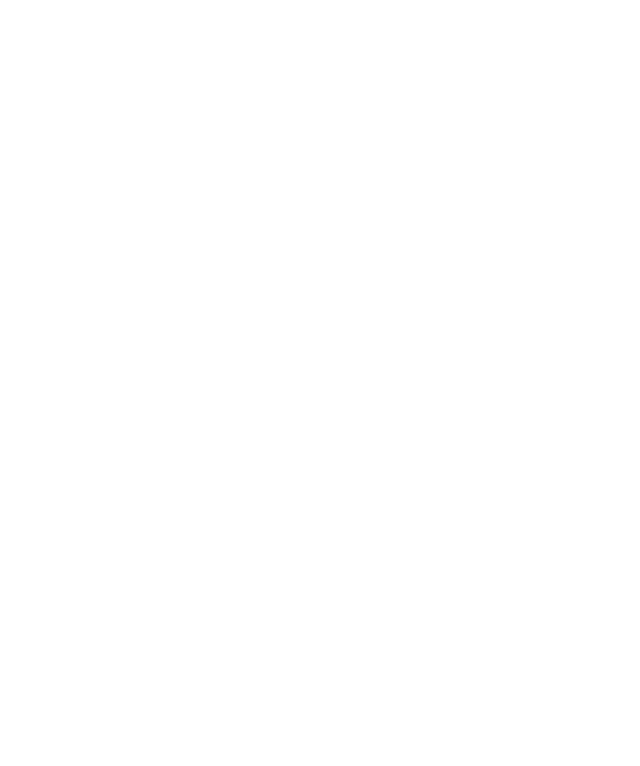
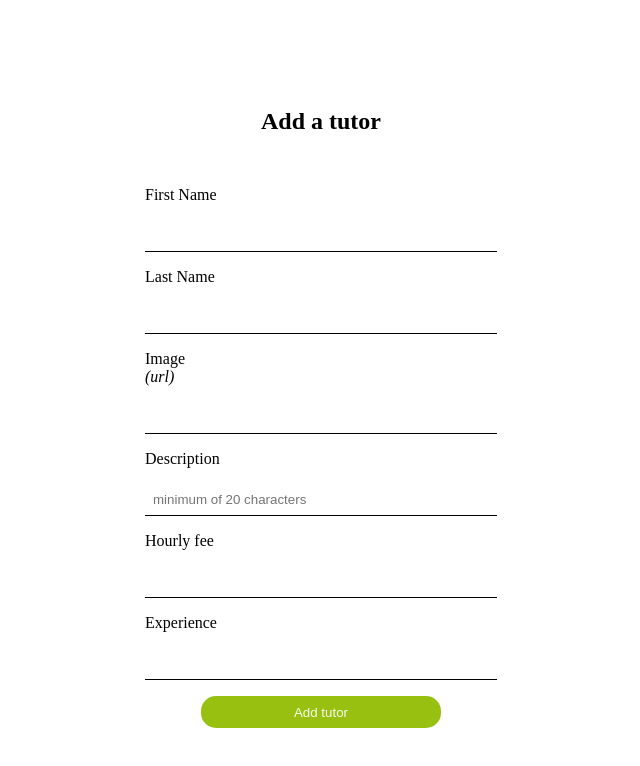
Before and after one commit to laiifuu/quickmaths-frontend, a React (Create React App) app: page /new_tutor in a window 1280 px wide. Before the commit this address had no page. Shown: the top 766 px of the page, without its empty margins (319-959 px from the left). Built offline with nearby package versions, Linux system fonts and the light colour scheme.

Commit message:
Create add item form

```diff
--- a/src/App.js
+++ b/src/App.js
@@ -1,5 +1,6 @@
 import { BrowserRouter, Route, Routes } from 'react-router-dom';
 import './App.css';
+import AddItem from './components/user-actions/addItem';
 import SessionPage from './components/user-sessions/session';
 import Greeting from './components/user-sessions/testing';
 
@@ -8,6 +9,7 @@
     <BrowserRouter>
       <Routes>
         <Route path="/" element={<Greeting />} />
+        <Route path="/new_tutor" element={<AddItem />} />
         <Route path="/user/session" element={<SessionPage />} />
       </Routes>
     </BrowserRouter>
--- /dev/null
+++ b/src/components/user-actions/addItem.js
@@ -0,0 +1,127 @@
+import { useEffect, useState } from 'react';
+import { useDispatch, useSelector } from 'react-redux';
+import { useNavigate } from 'react-router-dom';
+import { createTutor } from '../../redux/user/additem-redux';
+import './additem.scss';
+
+const AddItem = () => {
+  const dispatch = useDispatch();
+
+  const returnMsg = useSelector((store) => store.createTutorReducer);
+
+  const redirection = useNavigate();
+
+  const [fName, setFName] = useState('');
+  const [lName, setLName] = useState('');
+  const [image, setImage] = useState('');
+  const [desc, setDesc] = useState('');
+  const [fee, setFee] = useState('');
+  const [experience, setExperience] = useState('');
+
+  const obj = {
+    first_name: fName,
+    last_name: lName,
+    photo_url: image,
+    description: desc,
+    hourly_fee: fee,
+    experience,
+  };
+
+  const postdate = () => {
+    dispatch(createTutor(obj));
+  };
+
+  useEffect(() => {
+    if (returnMsg.message === 'Tutor has been created successfully!') {
+      alert(returnMsg.message); // eslint-disable-line
+      setTimeout(() => {
+        redirection('/');
+      }, 100);
+    }
+  });
+
+  return (
+    <section className="add-item flex">
+      <div>
+        <h1>Add a tutor</h1>
+      </div>
+      <form action="" className="user-form flex">
+        <label htmlFor="first_name" className="flex">
+          First Name
+          <input
+            type="input"
+            name="first_name"
+            id="first_name"
+            onChange={(e) => setFName(e.target.value)}
+            required
+          />
+        </label>
+        <label htmlFor="last_name" className="flex">
+          Last Name
+          <input
+            type="input"
+            name="last_name"
+            id="last_name"
+            onChange={(e) => setLName(e.target.value)}
+            required
+          />
+        </label>
+        <label htmlFor="image" className="flex">
+          Image
+          {' '}
+          <em>(url)</em>
+          <input
+            type="url"
+            name="image"
+            id="image"
+            onChange={(e) => setImage(e.target.value)}
+            required
+          />
+        </label>
+        <label htmlFor="description" className="flex">
+          Description
+          <input
+            type="text"
+            name="description"
+            id="description"
+            onChange={(e) => setDesc(e.target.value)}
+            placeholder="minimum of 20 characters"
+            minLength="20"
+            maxLength="120"
+            required
+          />
+        </label>
+        <label htmlFor="hourly_fee" className="flex">
+          Hourly fee
+          <input
+            type="number"
+            name="hourly_fee"
+            id="hourly_fee"
+            onChange={(e) => setFee(e.target.value)}
+            required
+          />
+        </label>
+        <label htmlFor="experience" className="flex">
+          Experience
+          <input
+            type="number"
+            name="experience"
+            id="experience"
+            onChange={(e) => setExperience(e.target.value)}
+            required
+          />
+        </label>
+        <button
+          type="button"
+          name="additem"
+          className="session-btn"
+          onClick={postdate}
+        >
+          Add tutor
+        </button>
+      </form>
+    </section>
+  );
+};
+
+export default AddItem;
--- /dev/null
+++ b/src/components/user-actions/additem.scss
@@ -0,0 +1,66 @@
+
+.flex {
+  display: flex;
+  flex-direction: column;
+}
+
+.add-item {
+  height: 100vh;
+  justify-content: center;
+  align-items: center;
+  margin: 0;
+  padding: 0;
+
+  h1 {
+    margin-right: auto;
+  }
+
+  form {
+    // width: 25rem;
+    gap: 1rem;
+    margin-top: 2rem;
+    align-items: center;
+
+    .label-with-input {
+      gap: 0.5rem;
+    }
+
+    label {
+      width: 22rem;
+    }
+
+    input {
+      border: none;
+      border-bottom: 1px solid black;
+      margin-top: 1rem;
+      padding: 0.5rem;
+    }
+
+    input:focus {
+      outline: none;
+    }
+
+    button {
+      border: none;
+      background: #97c010;
+      color: #f6fdec;
+      border-radius: 15px;
+      height: 2rem;
+      width: 15rem;
+    }
+  }
+}
+
+@media screen and (max-width: 370px) {
+  .add-item {
+    height: 100%;
+
+    form {
+      width: auto;
+
+      label {
+        width: 15rem;
+      }
+    }
+  }
+}
--- a/src/components/user-sessions/testing.js
+++ b/src/components/user-sessions/testing.js
@@ -20,7 +20,7 @@
   return (
     <div>
       <p>hello</p>
-      <Link to="/user/session">
+      <Link to="/new_tutor">
         <button
           type="button"
           name="session"
--- a/src/redux/configureStore.js
+++ b/src/redux/configureStore.js
@@ -1,8 +1,10 @@
 import { combineReducers, configureStore } from '@reduxjs/toolkit';
 import userReducer from './user/session-redux';
+import createTutorReducer from './user/additem-redux';
 
 const root = combineReducers({
   userReducer,
+  createTutorReducer,
 });
 
 const store = configureStore({ reducer: root });
--- a/src/redux/user/user-login.js
+++ b/src/redux/user/additem-redux.js
@@ -2,16 +2,16 @@
 
 // API data
 
-const LOGINURL = 'http://127.0.0.1:3000/api/v1/login';
+const APIURL = 'http://127.0.0.1:3000/api/v1/tutors';
 
-const FULLFILED = 'quickmaths-frontend/user/user-login/FULLFILED';
+const FULLFILED = 'quickmaths-frontend/user/additem-redux/FULLFILED';
 
 export const fullfiled = (obj) => ({
   type: FULLFILED,
   payload: { obj },
 });
 
-export const fetchUserReservation = (obj) => async (dispatch) => fetch(LOGINURL, {
+export const createTutor = (obj) => async (dispatch) => fetch(APIURL, {
     method: 'POST',
     body: JSON.stringify(obj),
     headers: {
@@ -23,7 +23,7 @@
     dispatch(fullfiled(data))
   });
 
-const userLoginReducer = (state = [], action) => {
+const createTutorReducer = (state = [], action) => {
   switch (action.type) {
     case FULLFILED:
       return action.payload.obj;
@@ -32,4 +32,4 @@
   }
 };
 
-export default userLoginReducer;
+export default createTutorReducer;
```
